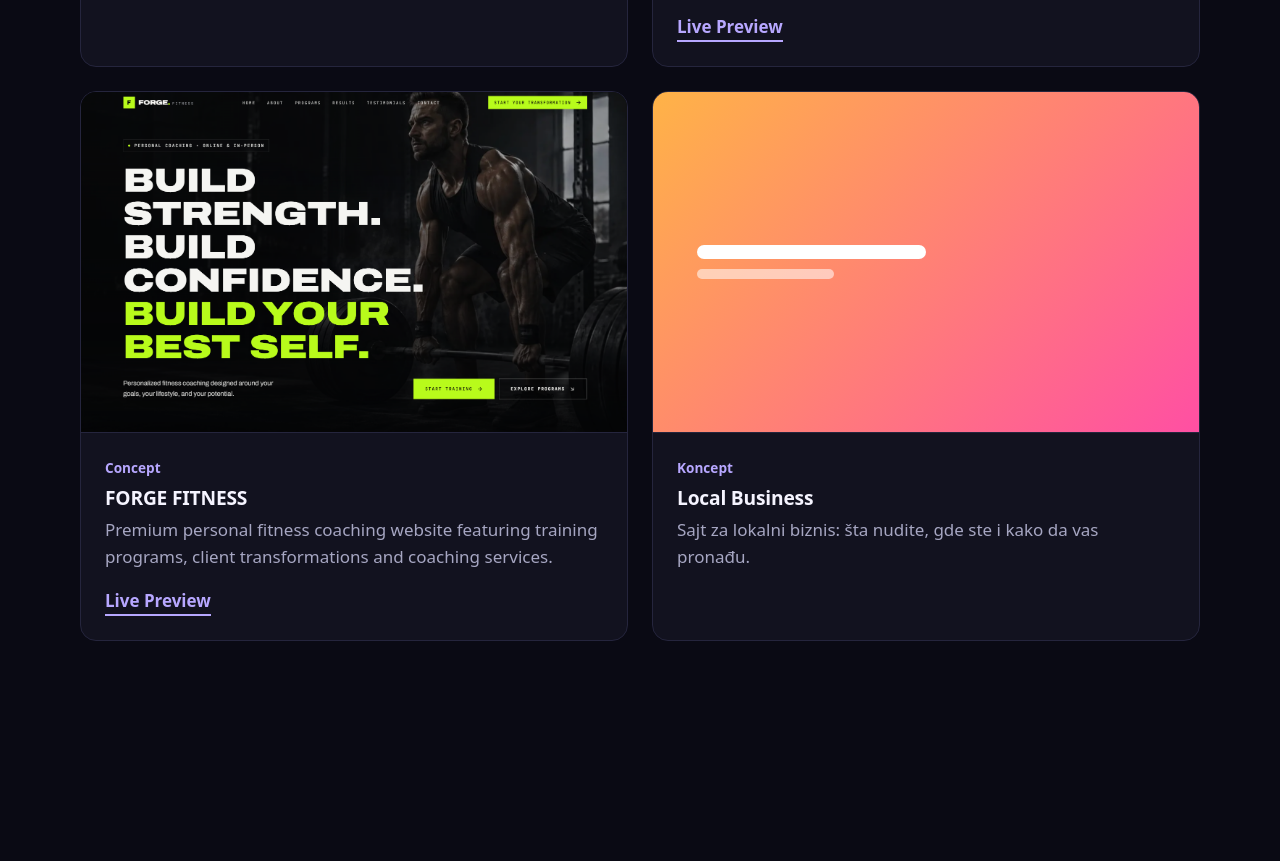
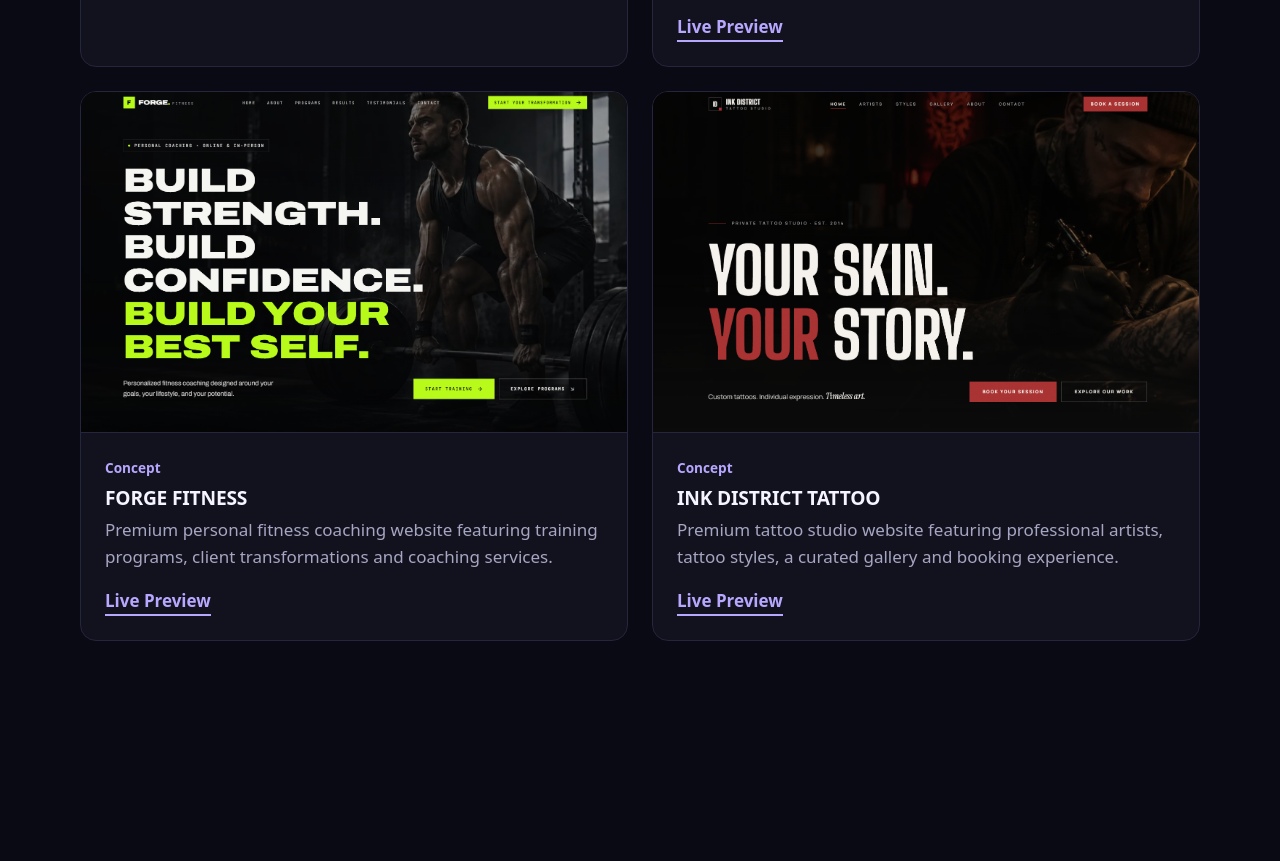
Before and after one commit to djuris72/web-design-portfolio, a plain HTML site: page index.html in a window 1280 px wide. Shown: the part 2138-2999 px from the top of the page. Drawn offline with Linux system fonts and the light colour scheme.

Commit message:
Add Ink District Tattoo project to portfolio

```diff
--- a/index.html
+++ b/index.html
@@ -115,7 +115,17 @@
     >Live Preview</a>
   </div>
 </article>
-    <article class="card"><div class="shot sand" aria-hidden="true"><div class="l w50"></div><div class="l w30 t"></div></div><div class="body"><p class="cat"><span data-i18n="concept">Koncept</span></p><h3>Local Business</h3><p data-i18n="d_local">Sajt za lokalni biznis: šta nudite, gde ste i kako da vas pronađu.</p></div></article>
+    <article class="card">
+  <div class="shot has-img">
+    <img src="assets/ink-district-tattoo.png" alt="INK DISTRICT TATTOO website preview" loading="lazy" width="1200" height="750">
+  </div>
+  <div class="body">
+    <p class="cat">Concept</p>
+    <h3>INK DISTRICT TATTOO</h3>
+    <p>Premium tattoo studio website featuring professional artists, tattoo styles, a curated gallery and booking experience.</p>
+    <a class="link" href="https://ink-district-tattoo.dukydjuris.workers.dev/" target="_blank" rel="noopener">Live Preview</a>
+  </div>
+</article>
   </div>
 </section>
 
```
Also changed, not shown: assets/ink-district-tattoo.png (added).
